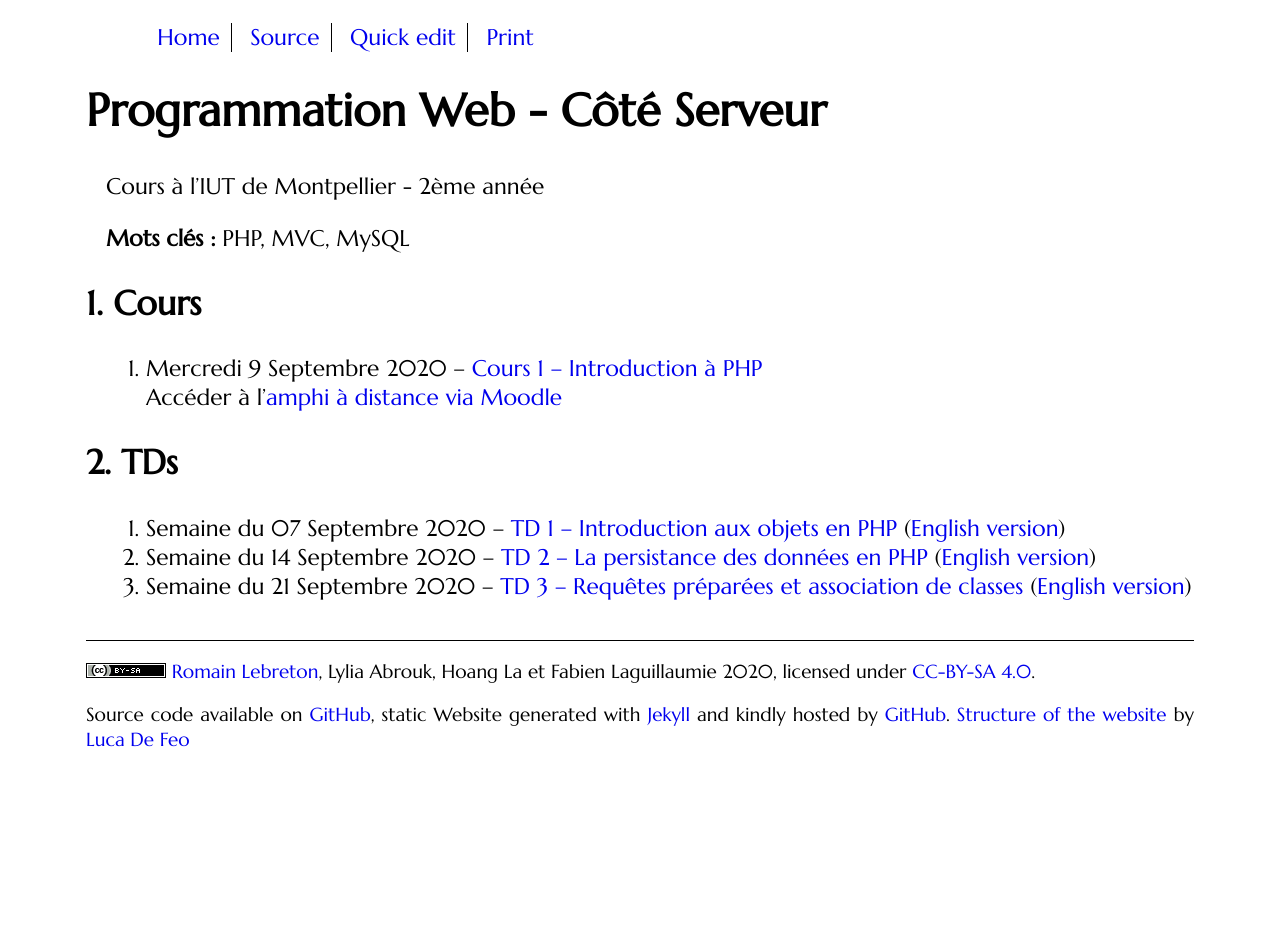
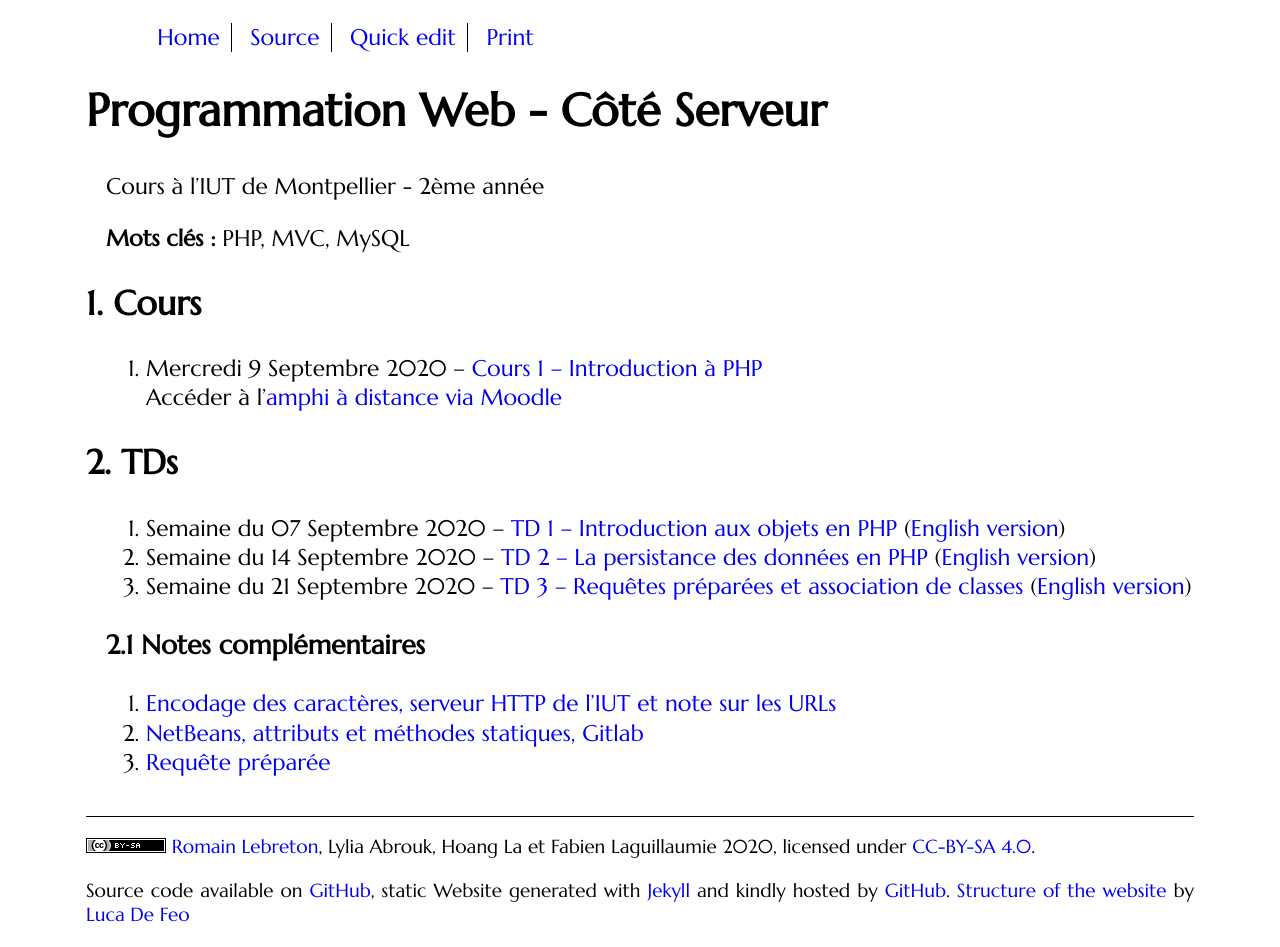
Before and after one commit to romainlebreton/R3.01-DeveloppementWeb, a Jekyll site: the page built from index.md, in a window 1280 px wide. Built offline with Jekyll 4.4.1, drawn with Linux system fonts in a browser that asks for light colours; some web fonts are replaced; before the commit the page ends 900 px from its top, so only the background shows below that.

Commit message:
compl 1-2-3

```diff
--- a/index.md
+++ b/index.md
@@ -34,11 +34,11 @@ Cours à l'IUT de Montpellier - 2ème année
 <!-- 1. Semaine du 07 Décembre 2020 -- 3h projet -->
 <!-- 1. Semaine du 14 Décembre 2020 -- soutenances du projet et examen-->
 
-<!-- ### Notes complémentaires -->
+### Notes complémentaires
 
-<!-- 1. [Encodage des caractères, serveur HTTP de l'IUT et note sur les URLs]({{site.baseurl}}/assets/tut1-complement.html) -->
-<!-- 2. [NetBeans, attributs et méthodes statiques, Gitlab]({{site.baseurl}}/assets/tut2-complement.html) -->
-<!-- 3. [Requête préparée]({{site.baseurl}}/assets/tut3-complement.html) -->
+1. [Encodage des caractères, serveur HTTP de l'IUT et note sur les URLs]({{site.baseurl}}/assets/tut1-complement.html)
+2. [NetBeans, attributs et méthodes statiques, Gitlab]({{site.baseurl}}/assets/tut2-complement.html)
+3. [Requête préparée]({{site.baseurl}}/assets/tut3-complement.html)
 <!-- 4. [Upload de fichiers]({{site.baseurl}}/assets/tut4-complement.html) -->
 <!-- 5. [Cookies & sessions]({{site.baseurl}}/assets/tut7-complement.html) -->
 
```
